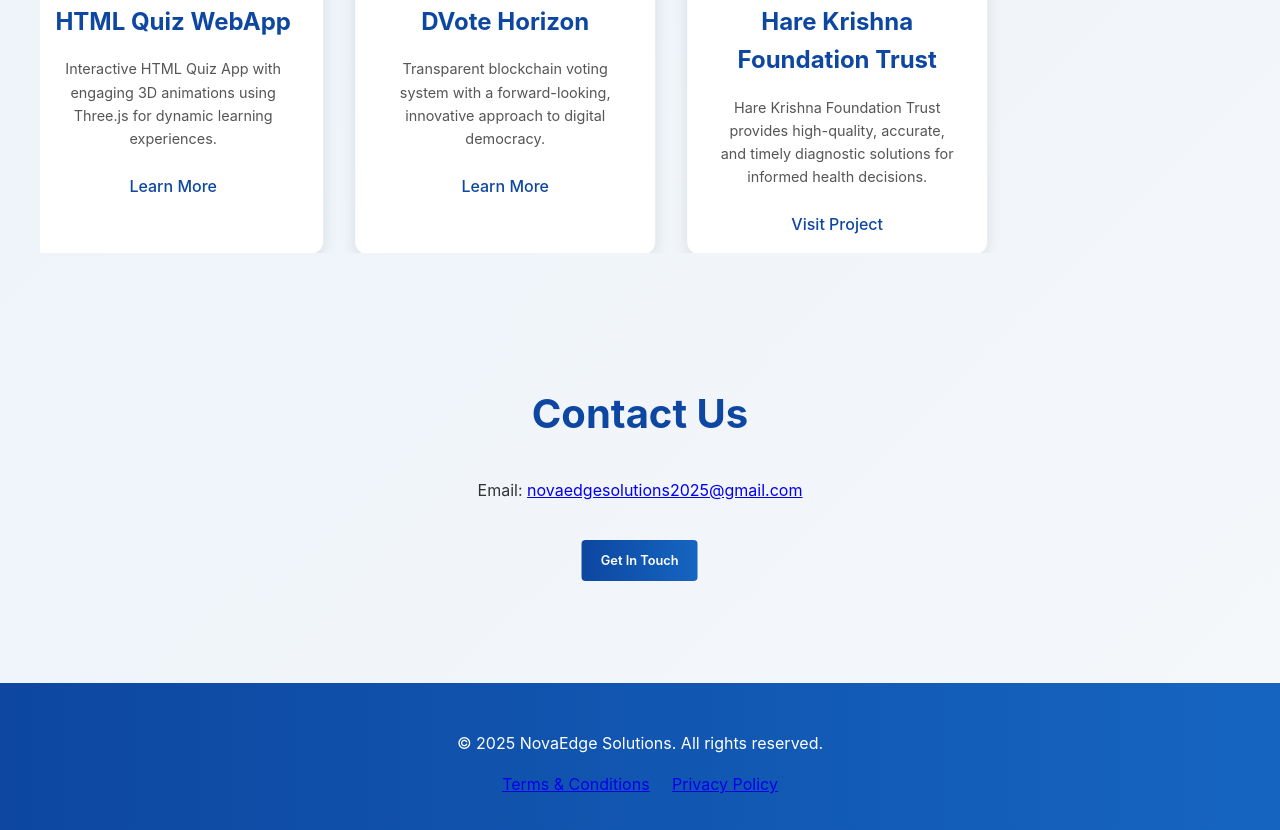
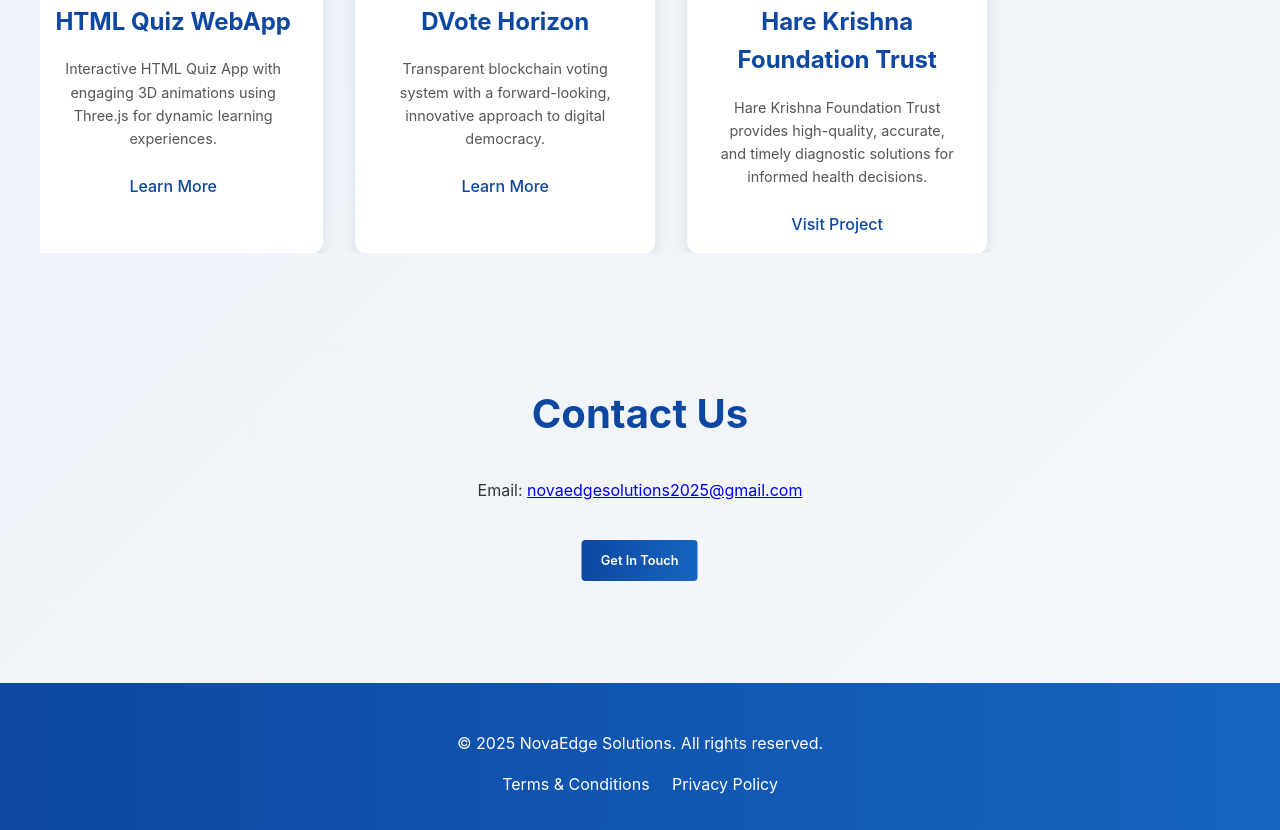
Before and after one commit to Omkar072003/novaedge-firm-site, a website built with Vite: page index.html in a window 1280 px wide. Shown: the part 2191-3021 px from the top of the page. Built offline with nearby package versions, Linux system fonts and the light colour scheme; animation ran at ten frames a second; files whose address does not match are found by name.

Commit message:
Update style.css

```diff
--- a/src/style.css
+++ b/src/style.css
@@ -396,6 +396,10 @@
     color: white;
     margin-top: 3rem;
 }
+#tnc,#pp{
+    color: white;
+    text-decoration: none;
+}
 
 /* Responsive Design */
 @media (max-width: 900px) {
```
